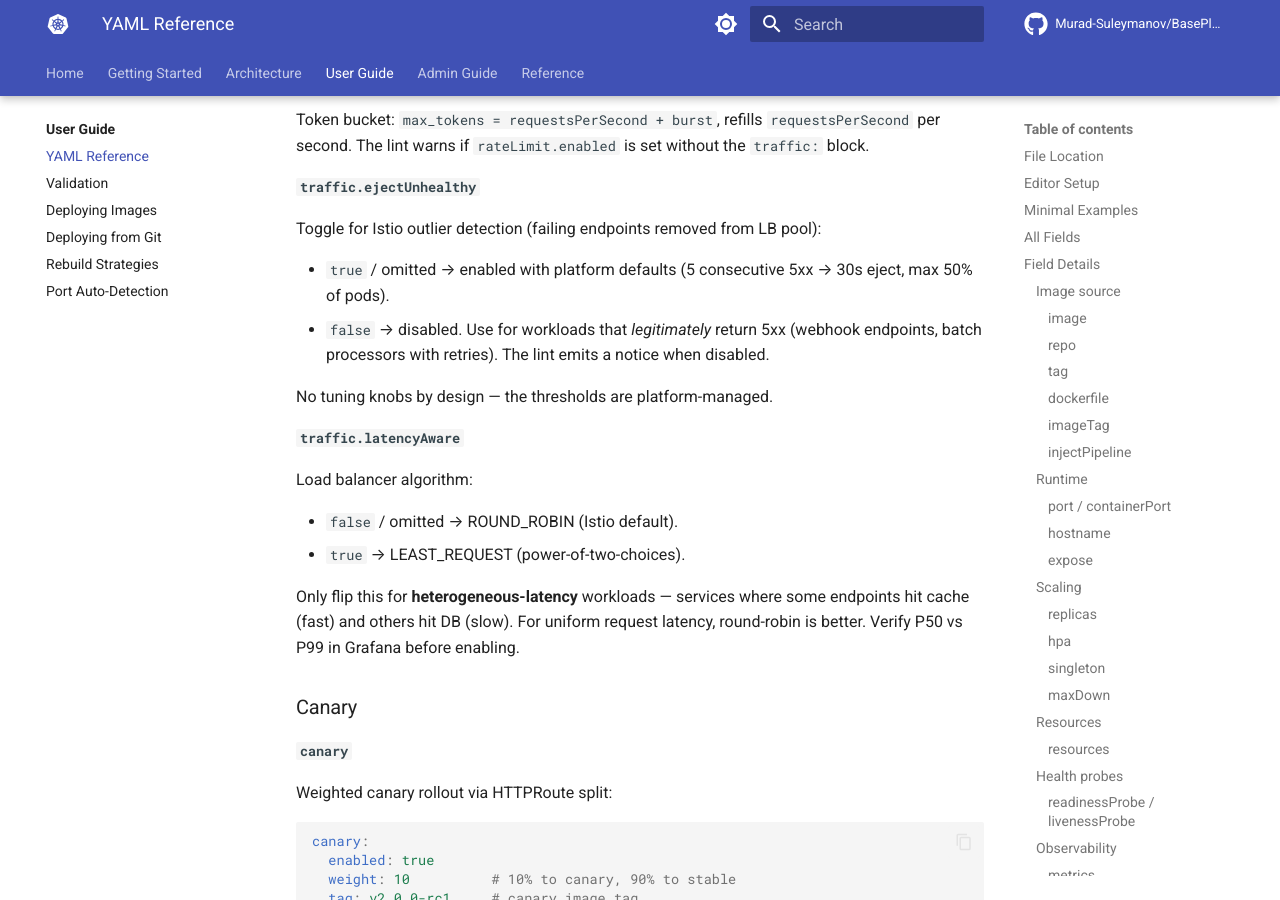
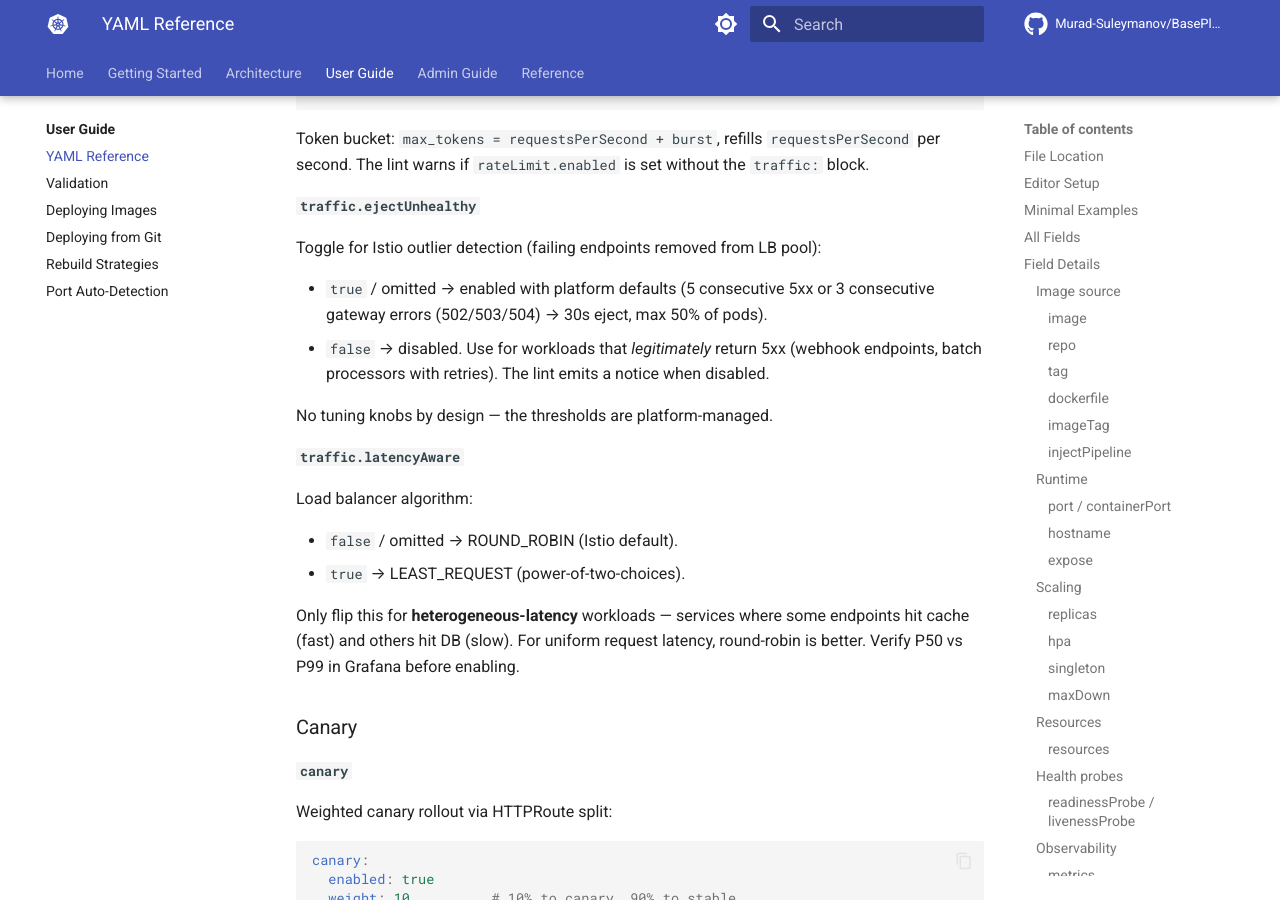
Before and after one commit to Murad-Suleymanov/BasePlate, an MkDocs documentation site: the page built from docs/user-guide/yaml-reference.md, in a window 1280 px wide and 900 px high, scrolled down 7782 px. Built offline with MkDocs 1.6.1 and Material for MkDocs 9.7.7, drawn with Linux system fonts in a browser that asks for light colours; comment, search, counter and statistics services are not loaded; some of the changed text lies outside the part shown.

Commit message:
add consecutiveGatewayErrors for destination rules

```diff
--- a/docs/user-guide/yaml-reference.md
+++ b/docs/user-guide/yaml-reference.md
@@ -173,7 +173,8 @@ traffic:
       requestsPerSecond: 100
       burst: 20
   # Outlier detection: failing pods temporarily removed from LB pool.
-  # Default true (5 consecutive 5xx → 30s eject, max 50% of pods).
+  # Default true (5 consecutive 5xx or 3 consecutive gateway errors
+  # 502/503/504 → 30s eject, max 50% of pods).
   # Set false for apps that legitimately return 5xx (webhooks, batch).
   ejectUnhealthy: true
   # Load balancer. Default false → round-robin.
@@ -355,7 +356,7 @@ Token bucket: `max_tokens = requestsPerSecond + burst`, refills `requestsPerSeco
 
 Toggle for Istio outlier detection (failing endpoints removed from LB pool):
 
-- `true` / omitted → enabled with platform defaults (5 consecutive 5xx → 30s eject, max 50% of pods).
+- `true` / omitted → enabled with platform defaults (5 consecutive 5xx or 3 consecutive gateway errors (502/503/504) → 30s eject, max 50% of pods).
 - `false` → disabled. Use for workloads that *legitimately* return 5xx (webhook endpoints, batch processors with retries). The lint emits a notice when disabled.
 
 No tuning knobs by design — the thresholds are platform-managed.
```
Also changed, not shown: docs/architecture/operator.md (+1 -1 lines), docs/reference/crd-reference.md (+1 -0 lines), 3 other files.
